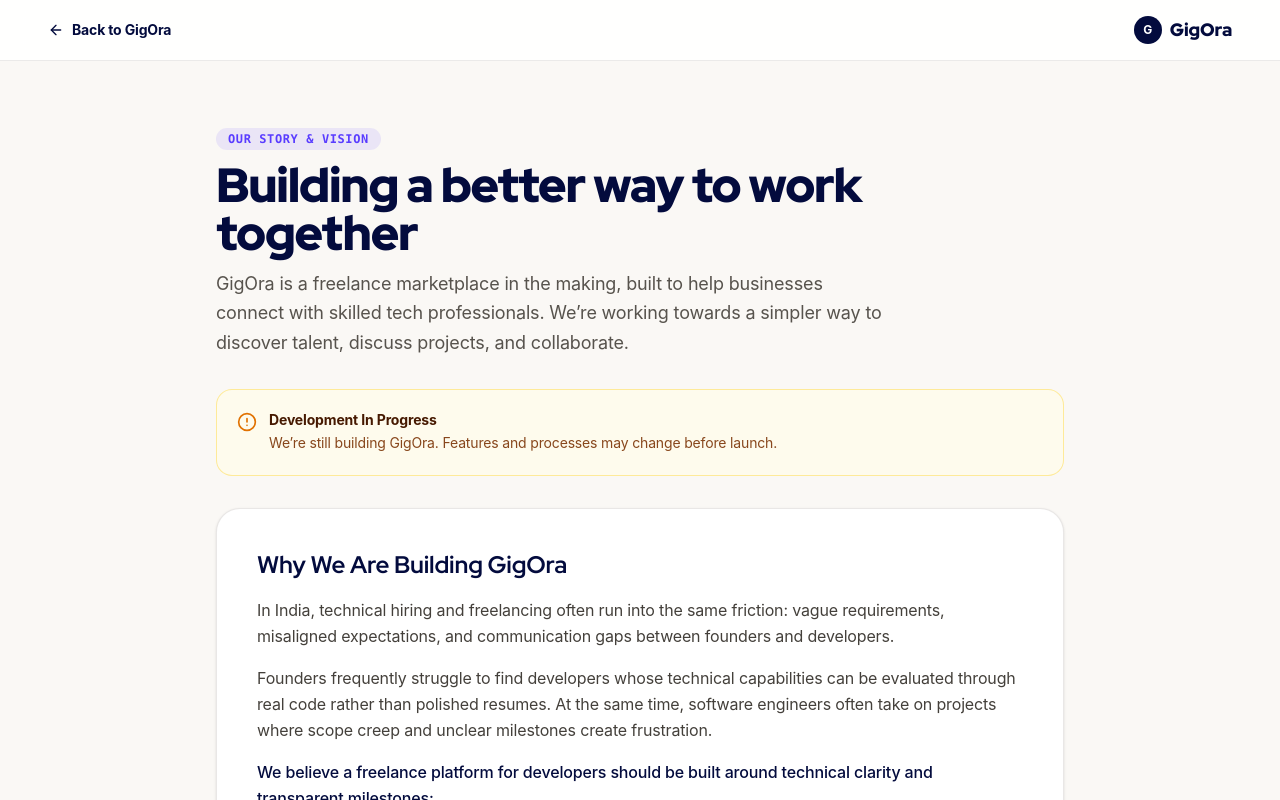
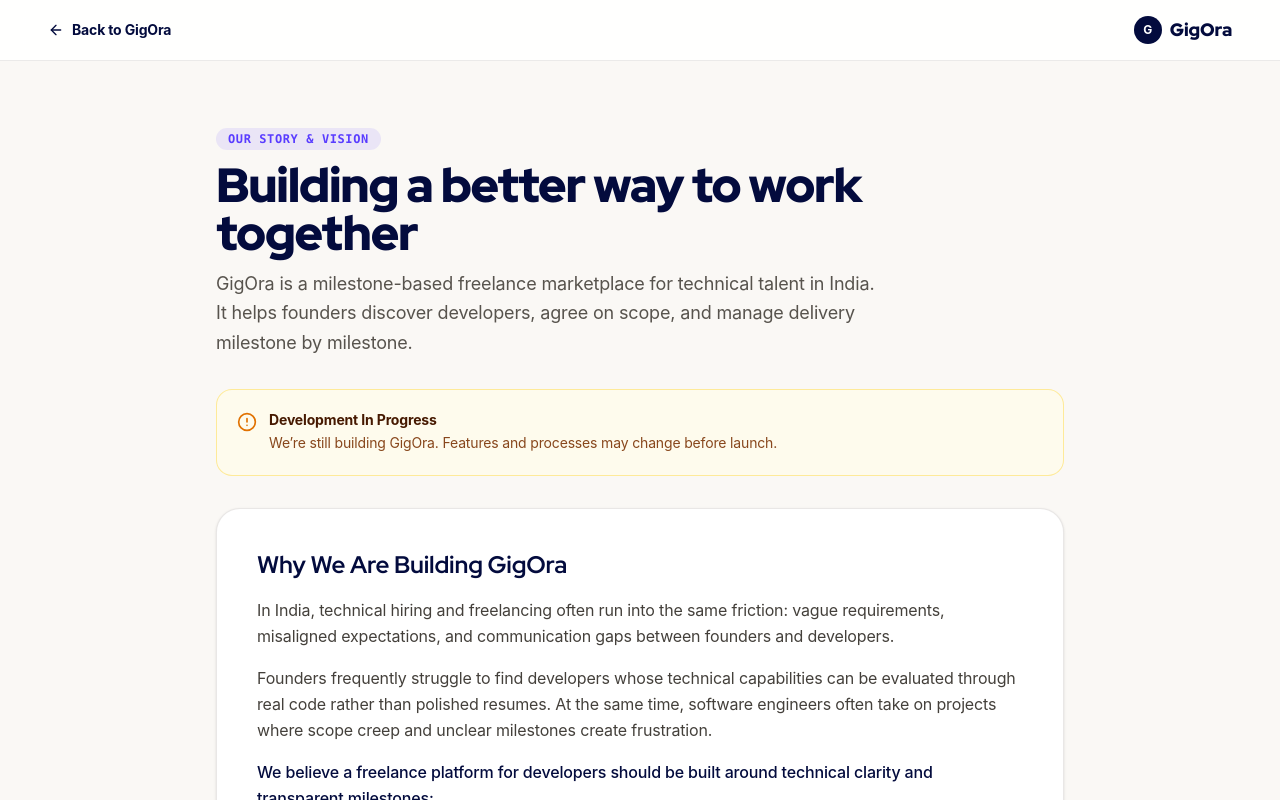
Before and after one commit to VIPK-GUPTA1827/GigOra, a React (Vite) app in the folder frontend/: page /about in a window 1280 px wide. Shown: the top 800 px of the page. Built offline with nearby package versions, Linux system fonts and the light colour scheme; no server answers.

Commit message:
docs(frontend): update About page intro to reflect live milestone-based marketplace

```diff
--- a/frontend/src/pages/About.jsx
+++ b/frontend/src/pages/About.jsx
@@ -26,7 +26,7 @@ export default function About() {
             Building a better way to work together
           </h1>
           <p className="text-stone-600 text-base sm:text-lg max-w-2xl leading-relaxed">
-            GigOra is a freelance marketplace in the making, built to help businesses connect with skilled tech professionals. We’re working towards a simpler way to discover talent, discuss projects, and collaborate.
+            GigOra is a milestone-based freelance marketplace for technical talent in India. It helps founders discover developers, agree on scope, and manage delivery milestone by milestone.
           </p>
         </div>
 
```
